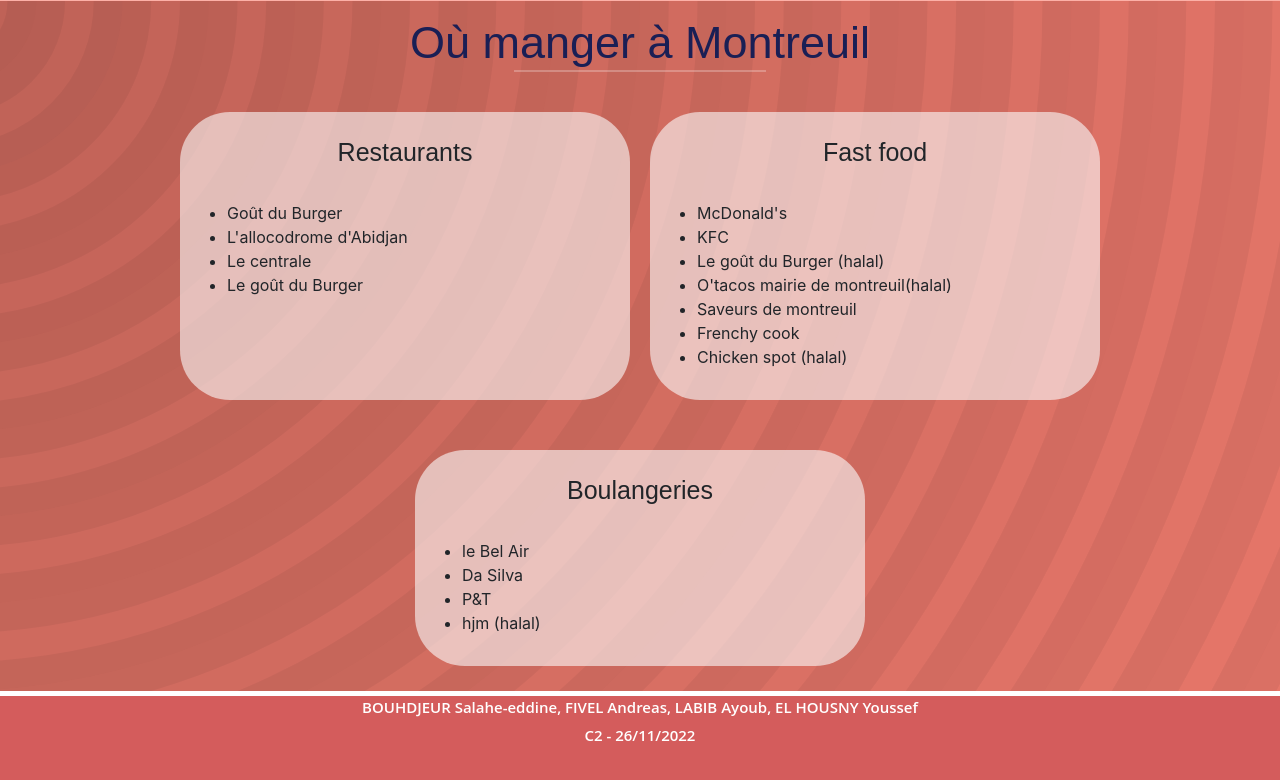
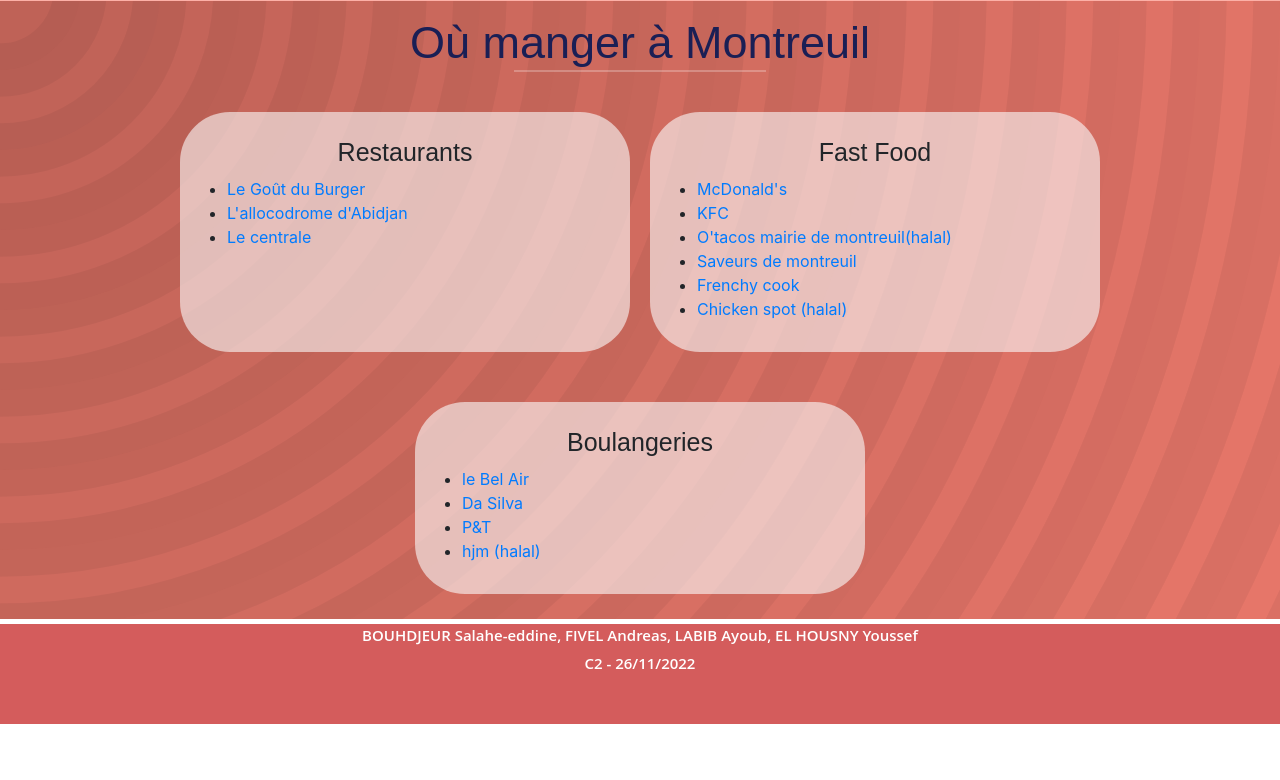
Before and after one commit to Sagbyy/Montreuil-Restaurant, a plain HTML site: page html/rechercheRestau.html in a window 1280 px wide. Shown: the part 849-1629 px from the top of the page. After the commit the page ends 1573 px from the top, so only its background shows below. Drawn offline with nearby package versions, Linux system fonts and the light colour scheme; a script that the page names is missing.

Commit message:
Version Finale

```diff
--- a/css/style.css
+++ b/css/style.css
@@ -624,6 +624,10 @@ nav {
     text-align: center;
 }
 
+.section-audio audio {
+    width: 50%;
+}
+
 
 /*--------------- FOOTER ---------------*/
 
--- a/html/rechercheRestau.html
+++ b/html/rechercheRestau.html
@@ -1,4 +1,3 @@
-
 <!DOCTYPE html>
 <html lang="fr">
 <link rel="preconnect" href="https://fonts.googleapis.com">
@@ -43,8 +42,8 @@
 <a href="../index.html">
 <img class="nav-img" src="../img/ice-cream-solid.svg" alt="Logo restaurant">
 </a>
+</nav>
 </header>
-
 
 <!-- Button Ancre -->
 <div class="button-page">
@@ -68,16 +67,15 @@
 </div>
 </section>
 
-
 <!-- recherche -->
 <div class="search">
 <div class="search-bar">
 <aside id="searchbartop">
 <input type="checkbox" id="searchbartopbtn" />
 <label for="searchbartopbtn">RECHERCHE (clic ici)</label>
-                <form method="post" action="">
+<form method="post" >
 <div>
-                        <input type="text" value="" />
+<input type="text" />
 </div>
 <button type="reset">Valider</button>
 </form>
@@ -85,49 +83,49 @@
 </div>
 </div>
 
-
 <!-- Section bloc -->
 <section class="section-cartes" id="section-cartes">
 <h3>Où manger à Montreuil</h3>
 <hr>
 <div class="container-cartes">
 <div class="cartes">
+
 <h4>Restaurants</h4>
-<ul><br>
-<li>Goût du Burger</li>
-<li>L'allocodrome d'Abidjan </li>
-<li>Le centrale</li>
-<li>Le goût du Burger</li>
+<ul>
+<li><a target="_blank" href="http://legoutduburger.com/">Le Goût du Burger</a></li>
+<li><a target="_blank" href="https://vu.fr/Bdsh">L'allocodrome d'Abidjan</a> </li>
+<li><a target="_blank" href="https://vu.fr/VXSN">Le centrale</a></li>
+</ul>
+
+</div>
+
+<div class="cartes">
+<h4>Fast Food</h4>
+<ul>
+<li><a target="_blank" href="https://vu.fr/fiNn">McDonald's</a></li>
+<li><a target="_blank" href="https://vu.fr/DRYn">KFC</a></li>
+<li><a target="_blank" href="https://vu.fr/DPWv">O'tacos mairie de montreuil(halal)</a></li>
+<li><a target="_blank" href="https://vu.fr/cmUI">Saveurs de montreuil</a></li>
+<li><a target="_blank" href="https://vu.fr/RFcs">Frenchy cook</a></li>
+<li><a target="_blank" href="https://vu.fr/LUen">Chicken spot (halal)</a></li>
 </ul>
 </div>
 
 <div class="cartes">
-<h4>Fast food</h4>
-<ul><br>
-<li>McDonald's</li>
-<li>KFC </li>
-<li>Le goût du Burger (halal)</li>
-<li>O'tacos mairie de montreuil(halal)</li>
-<li>Saveurs de montreuil</li>
-<li>Frenchy cook</li>
-<li>Chicken spot (halal)</li>
-</ul>
-</div>
-<div class="cartes">
+
 <h4>Boulangeries</h4>
-<ul><br>
-<li>le Bel Air</li>
-<li>Da Silva</li>
-<li>P&T</li>
-<li>hjm (halal)</li>
+<ul>
+<li><a target="_blank" href="https://vu.fr/UplQ">le Bel Air</a></li>
+<li><a target="_blank" href="https://vu.fr/vwsK">Da Silva</a></li>
+<li><a target="_blank" href="https://vu.fr/fgXf">P&T</a></li>
+<li><a target="_blank" href="https://vu.fr/BRBY">hjm (halal)</a></li>
 </ul>
 
 </div>
 </div>
 </section>
 
-
-       <!-- Footer  -->
+<!-- Footer -->
 
 <footer>
 <p class="name">BOUHDJEUR Salahe-eddine, FIVEL Andreas, LABIB Ayoub, EL HOUSNY Youssef</p>
```
Also changed, not shown: index.html (+1 -1 lines), 1 other file. Lines whose indentation alone changed are shown as unchanged.
